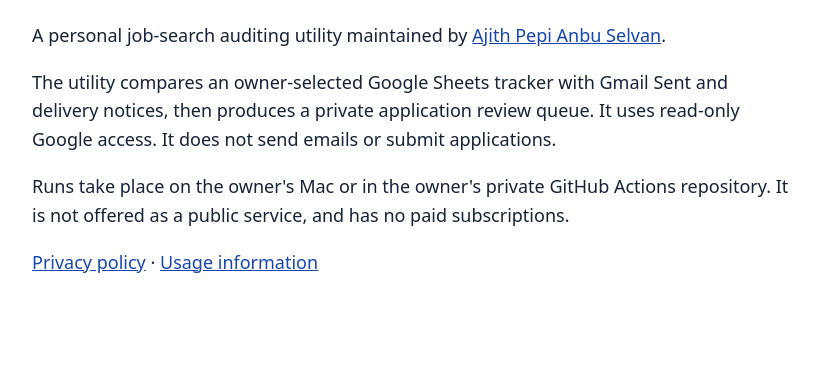
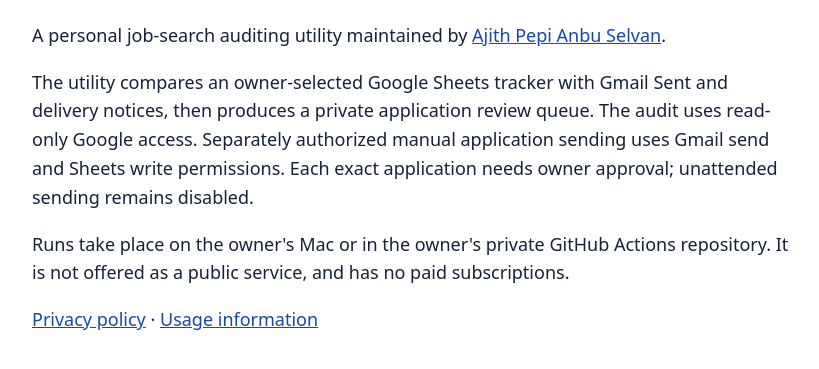
Before and after one commit to AjithPepiAnbuSelvan/ios-career-agent-oauth, a plain HTML site: page index.html in a window 1280 px wide. Shown: the part 165-534 px from the top of the page, without its empty margins (228-1047 px from the left). Drawn offline with Linux system fonts and the light colour scheme.

Commit message:
Describe approved manual application permissions and encrypted storage

```diff
--- a/index.html
+++ b/index.html
@@ -1 +1 @@
-<!doctype html><html lang="en"><meta charset="utf-8"><meta name="viewport" content="width=device-width"><title>iOS Career Agent — personal automation</title><style>body{font:18px/1.6 system-ui;max-width:760px;margin:4rem auto;padding:1rem;color:#162238}a{color:#1747ad}</style><main><h1>iOS Career Agent</h1><p>A personal job-search auditing utility maintained by <a href="https://github.com/AjithPepiAnbuSelvan">Ajith Pepi Anbu Selvan</a>.</p><p>The utility compares an owner-selected Google Sheets tracker with Gmail Sent and delivery notices, then produces a private application review queue. It uses read-only Google access. It does not send emails or submit applications.</p><p>Runs take place on the owner's Mac or in the owner's private GitHub Actions repository. It is not offered as a public service, and has no paid subscriptions.</p><p><a href="privacy.html">Privacy policy</a> · <a href="terms.html">Usage information</a></p></main></html>
+<!doctype html><html lang="en"><meta charset="utf-8"><meta name="viewport" content="width=device-width"><title>iOS Career Agent — personal automation</title><style>body{font:18px/1.6 system-ui;max-width:760px;margin:4rem auto;padding:1rem;color:#162238}a{color:#1747ad}</style><main><h1>iOS Career Agent</h1><p>A personal job-search auditing utility maintained by <a href="https://github.com/AjithPepiAnbuSelvan">Ajith Pepi Anbu Selvan</a>.</p><p>The utility compares an owner-selected Google Sheets tracker with Gmail Sent and delivery notices, then produces a private application review queue. The audit uses read-only Google access. Separately authorized manual application sending uses Gmail send and Sheets write permissions. Each exact application needs owner approval; unattended sending remains disabled.</p><p>Runs take place on the owner's Mac or in the owner's private GitHub Actions repository. It is not offered as a public service, and has no paid subscriptions.</p><p><a href="privacy.html">Privacy policy</a> · <a href="terms.html">Usage information</a></p></main></html>
```
